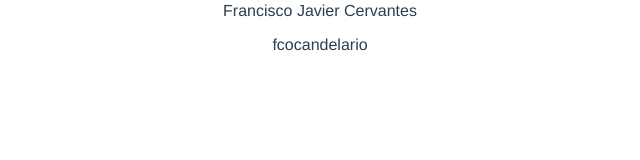
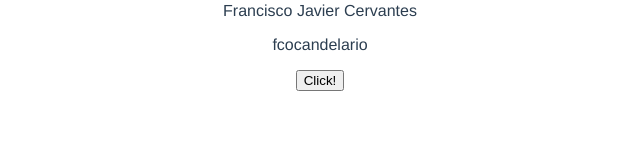
Before and after one commit to FranciscoJCC/vue_composition_api, a Vue app: page / in a window 1280 px wide. Shown: the part 126-286 px from the top of the page, without its empty margins (320-960 px from the left). Built offline with nearby package versions, Linux system fonts and the light colour scheme.

Commit message:
refs con composition api

```diff
--- a/src/components/HomeComponent.vue
+++ b/src/components/HomeComponent.vue
@@ -4,11 +4,12 @@
     <p>{{ last_name }}</p>
     <p>{{ full_name }}</p>
     <p>{{ username }}</p>
+    <button ref="btn">Click!</button>
   </div>
 </template>
 
 <script>
-import { toRefs, computed, inject } from "vue";
+import { toRefs, computed, inject, ref, watch } from "vue";
 
 export default {
   props: {
@@ -16,15 +17,27 @@ export default {
     last_name: String,
   },
   setup(props, { expose }) {
+    //Props
     const { name, last_name } = toRefs(props);
 
+    //Computed
     const full_name = computed(() => {
       return `
             ${name.value} ${last_name.value}
         `;
     });
 
+    //Inject
     const username = inject("username");
+
+    //refs, como el setup se ejecuta antes de ser montado el componente
+    //La constante button siempre es null, aún no se puede acceder al DOM
+    // o al this.
+    const btn = ref(null);
+    console.log(btn.value);
+    watch(btn, (value) => {
+      console.log(value);
+    });
 
     expose({
       full_name,
@@ -33,6 +46,7 @@ export default {
     return {
       full_name,
       username,
+      btn,
     };
   },
 };
```
